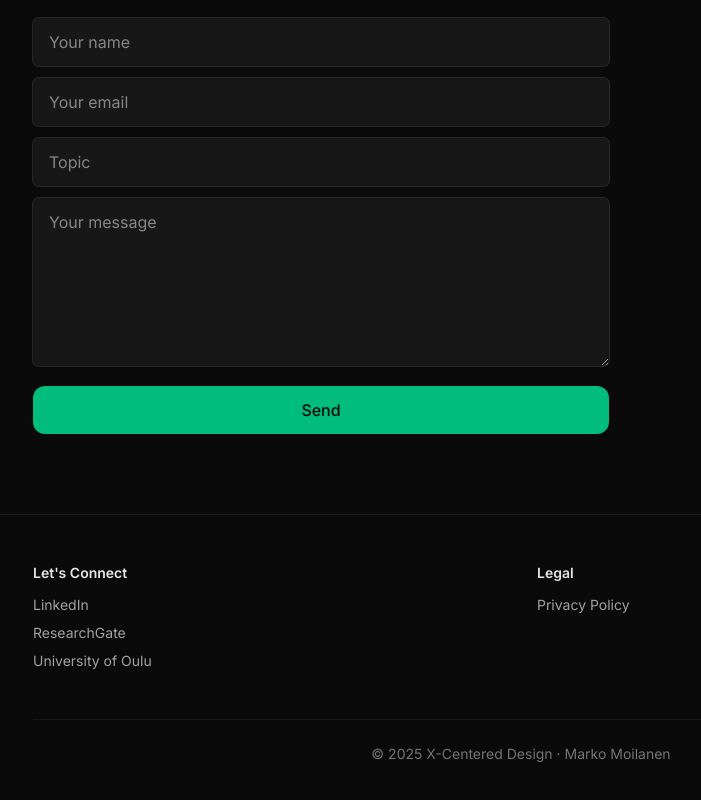
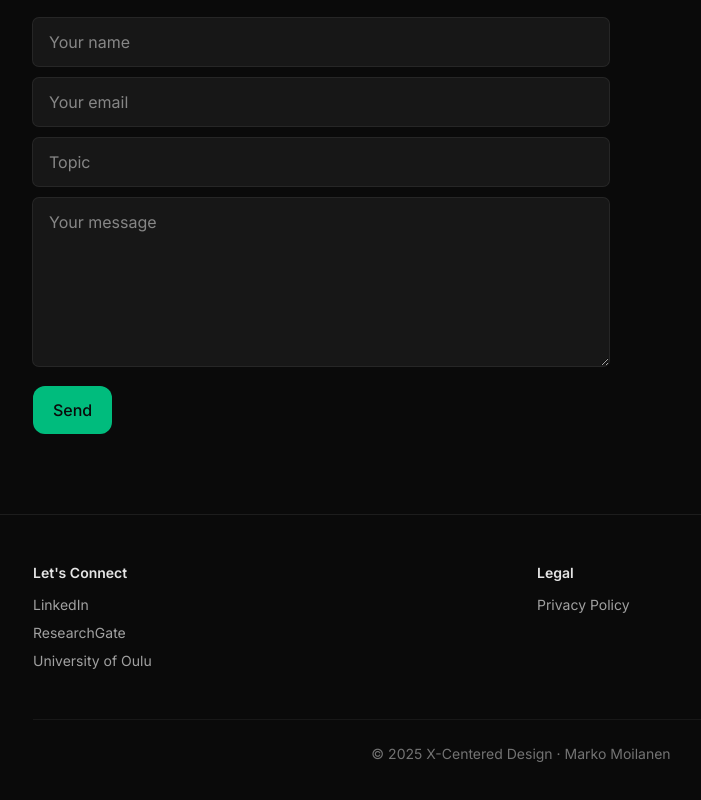
Before and after one commit to moilanenmime/xcentered, a Next.js app: page / in a window 1280 px wide. Shown: the part 935-1735 px from the top of the page, without its empty margins (119-820 px from the left). Built offline with nearby package versions, Linux system fonts and the light colour scheme.

Commit message:
refactor: update button alignment in contact form for improved layout

```diff
--- a/app/page.tsx
+++ b/app/page.tsx
@@ -96,7 +96,7 @@ export default function Home() {
           />
           <button
             type="submit"
-            className="mt-2 w-full sm:w-auto mx-auto sm:mx-0 text-center rounded-xl bg-emerald-500 px-5 py-3 font-medium text-neutral-950 hover:bg-emerald-400"
+            className="mt-2 w-full sm:w-auto justify-self-center sm:justify-self-start text-center rounded-xl bg-emerald-500 px-5 py-3 font-medium text-neutral-950 hover:bg-emerald-400"
           >
             Send
           </button>
```
